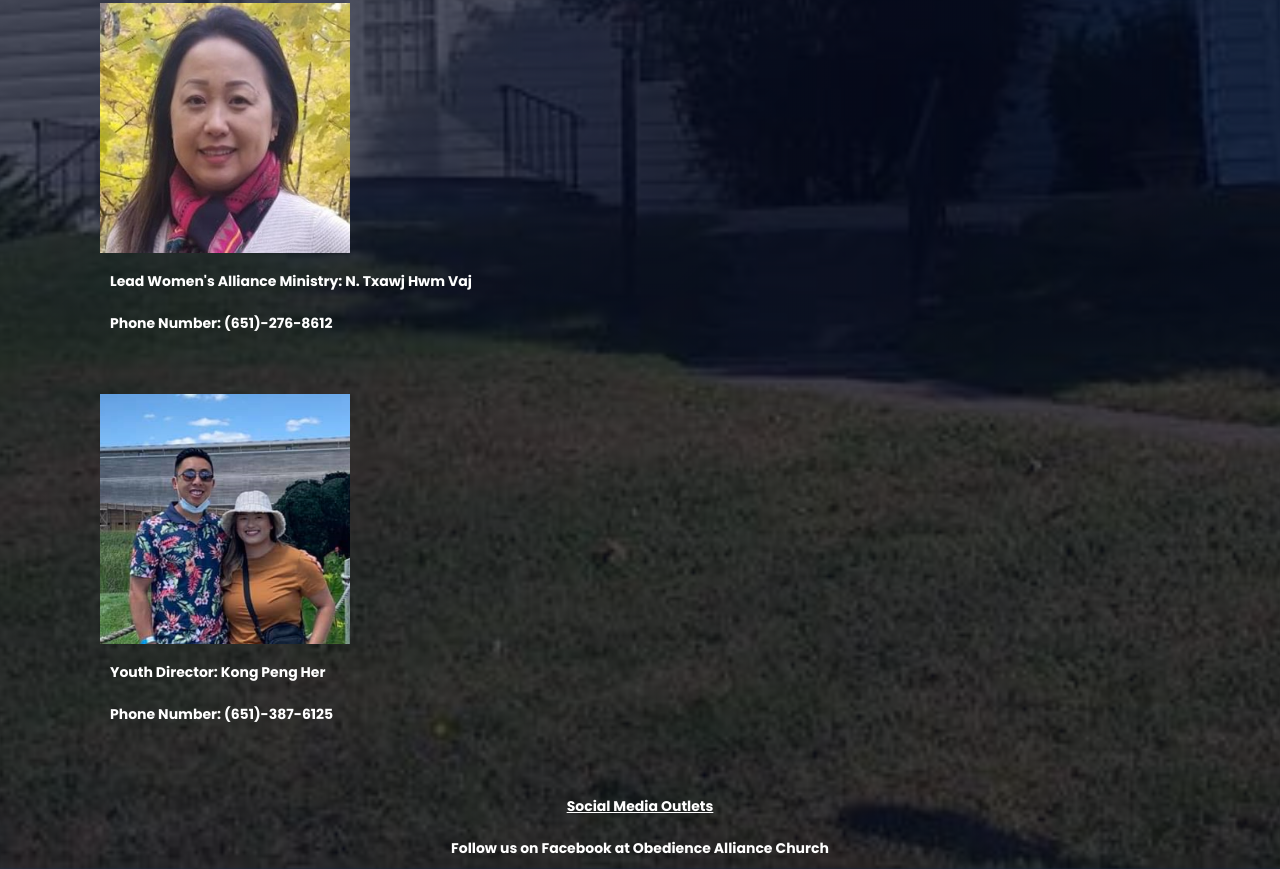
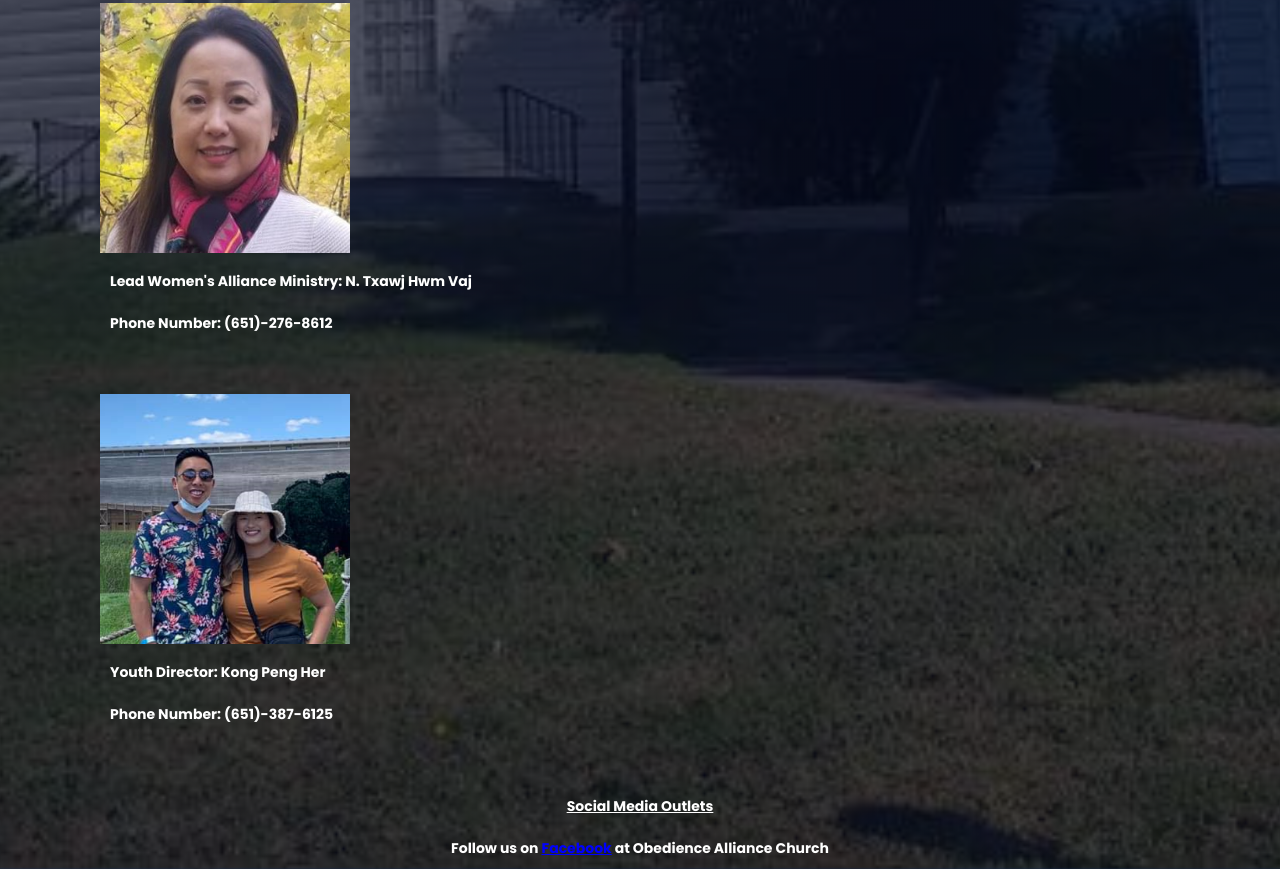
Before and after one commit to readysonvang/OACwebsite, a plain HTML site: page contact.html in a window 1280 px wide. Shown: the part 1119-1988 px from the top of the page. Drawn offline with Linux system fonts and the light colour scheme.

Commit message:
fixed facebook social media page ref

```diff
--- a/contact.html
+++ b/contact.html
@@ -60,7 +60,7 @@
 		<footer>
 			<br/>
 			<p style="color:white; text-align: center"><u>Social Media Outlets</u></p>
-			<p style="color:white; text-align: center">Follow us on Facebook at Obedience Alliance Church</p>
+			<p style="color:white; text-align: center">Follow us on <a style="color:blue" href="https://www.facebook.com/ObedienceAllianceChurch">Facebook</a> at Obedience Alliance Church</p>
 		</footer>
 	</section>
 
```
